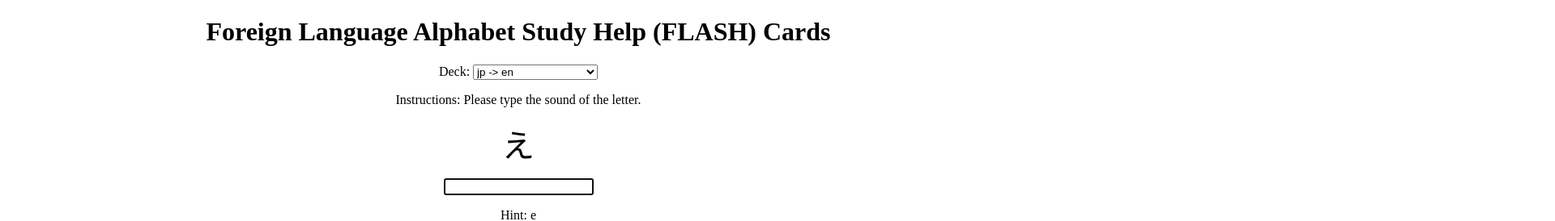
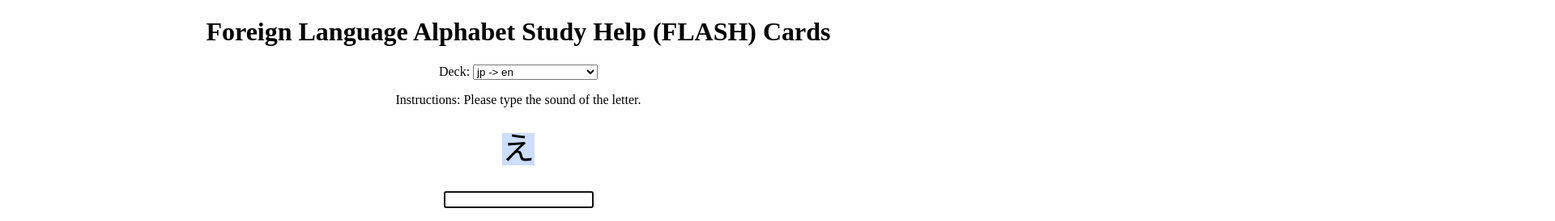
Before and after one commit to lune-stone/foreign-language-alphabet-study-help-cards, a plain HTML site: page index.html in a window 1280 px wide. Shown: the top 274 px of the page at 81% size, 1920 px wide, since content can reach past the window. Drawn offline with Linux system fonts and the light colour scheme.

Commit message:
improve readability of braille

```diff
--- a/index.html
+++ b/index.html
@@ -17,7 +17,9 @@
 					<select id="deck"></select>
 				</p>
 				<p id="instructions"></p>
-				<p id="front" style="scale: 2.5; margin: 2em;"></p>
+				<p  style="margin: 2em;">
+					<span id="front" style="background-color: #CCDDFF; display: inline-block; line-height: 1; font-size: 2.5em"></span>
+				</p>
 				<input type="text" id="input"></input>
 				<p id="hint" style="height: 1em;"></p>
 				<p id="history"></p>
```
